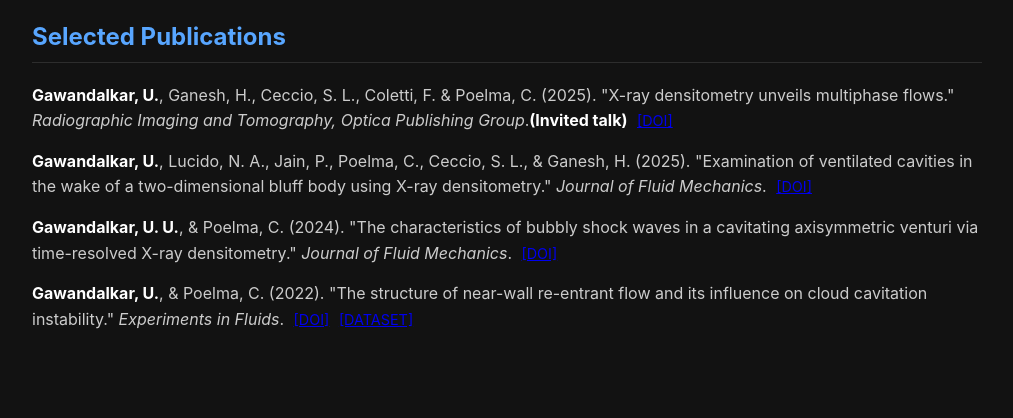
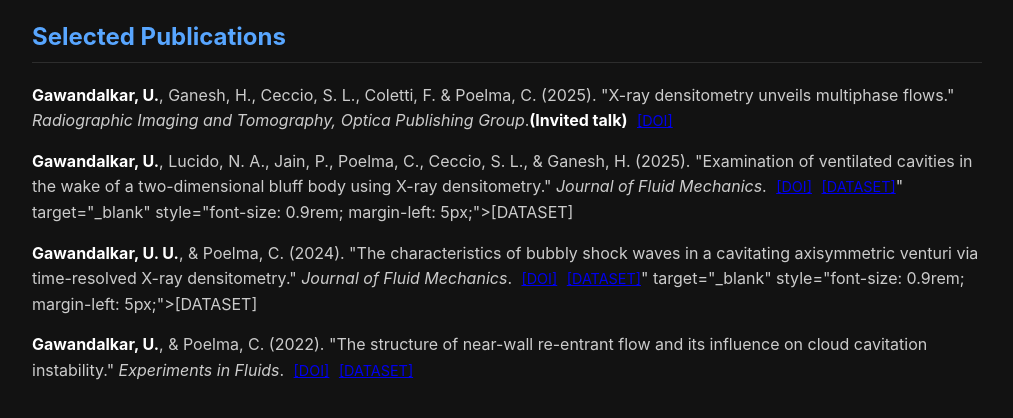
Before and after one commit to ugawandalkar/research, a plain HTML site: page index.html in a window 1280 px wide. Shown: the part 6647-7065 px from the top of the page, without its empty margins (133-1146 px from the left). Before the commit the page ends 7035 px from the top, so only its background shows below. Drawn offline with Linux system fonts and the light colour scheme.

Commit message:
Update index.html

```diff
--- a/index.html
+++ b/index.html
@@ -260,19 +260,21 @@
                 "Examination of ventilated cavities in the wake of a two-dimensional bluff body using X-ray densitometry."
                 <em>Journal of Fluid Mechanics</em>.
                 <a href="https://doi.org/10.1017/jfm.2025.10266" target="_blank" style="font-size: 0.9rem; margin-left: 5px;">[DOI]</a>
+                <a href="<a href="https://data.4tu.nl/datasets/d0d6fba9-febc-4c37-b644-7e3f68667b6f/1" target="_blank" style="font-size: 0.9rem; margin-left: 5px;">[DATASET]</a>" target="_blank" style="font-size: 0.9rem; margin-left: 5px;">[DATASET]</a>
             </li>
             <li class="pub-item">
                 <span class="me">Gawandalkar, U. U.</span>, & Poelma, C. (2024).
                 "The characteristics of bubbly shock waves in a cavitating axisymmetric venturi via time-resolved X-ray densitometry."
                 <em>Journal of Fluid Mechanics</em>.
                 <a href="https://doi.org/10.1017/jfm.2024.435" target="_blank" style="font-size: 0.9rem; margin-left: 5px;">[DOI]</a>
+                <a href="<a href="https://data.4tu.nl/datasets/1975408c-b7ef-4119-8aac-0d3ea2abff8f/1" target="_blank" style="font-size: 0.9rem; margin-left: 5px;">[DATASET]</a>" target="_blank" style="font-size: 0.9rem; margin-left: 5px;">[DATASET]</a>
             </li>
             <li class="pub-item">
                 <span class="me">Gawandalkar, U.</span>, & Poelma, C. (2022).
                 "The structure of near-wall re-entrant flow and its influence on cloud cavitation instability."
                 <em>Experiments in Fluids</em>.
                 <a href="https://link.springer.com/article/10.1007/s00348-022-03417-6" target="_blank" style="font-size: 0.9rem; margin-left: 5px;">[DOI]</a>
-                <a href="https://data.4tu.nl/datasets/1975408c-b7ef-4119-8aac-0d3ea2abff8f/1" target="_blank" style="font-size: 0.9rem; margin-left: 5px;">[DATASET]</a>
+                <a href="https://data.4tu.nl/datasets/41ee4f1e-17ae-4e8f-9941-260d7881d04b/1" target="_blank" style="font-size: 0.9rem; margin-left: 5px;">[DATASET]</a>
             </li>
         </ul>
     </section>
```
